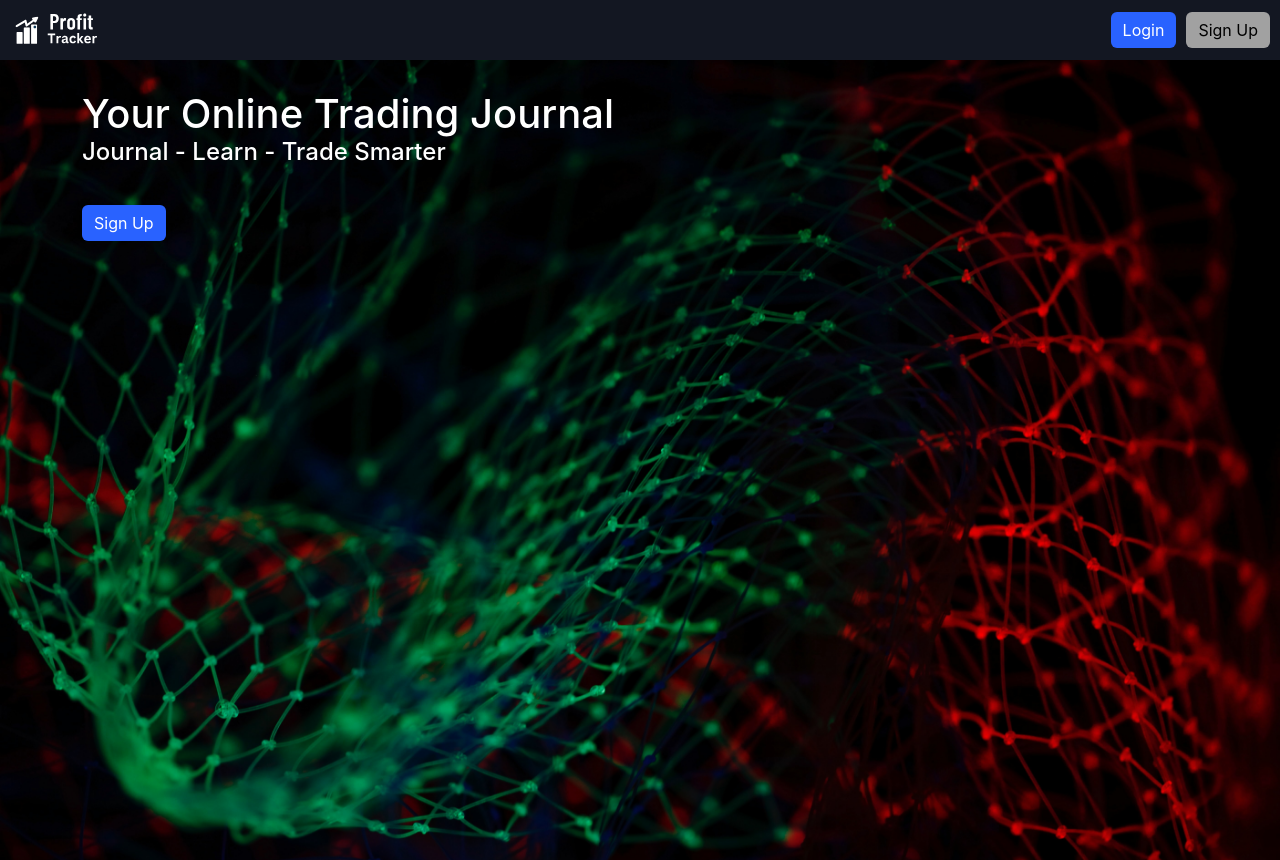
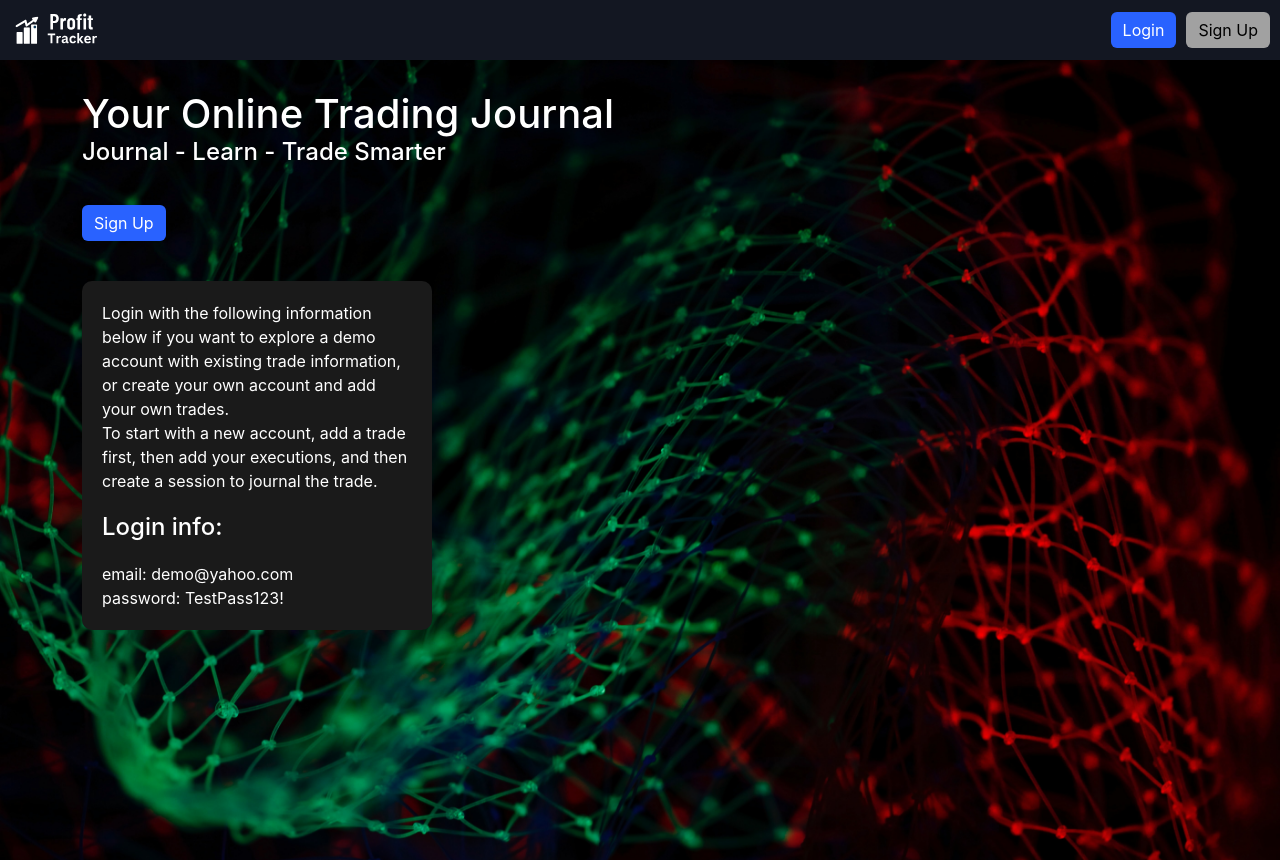
Before and after one commit to sfladager/profit-tracker-new, a React (Create React App) app in the folder client/: page / in a window 1280 px wide. Built offline with nearby package versions, Linux system fonts and the light colour scheme.

Commit message:
added login instructions and change login info

```diff
--- a/client/src/components/pages/Home.js
+++ b/client/src/components/pages/Home.js
@@ -21,6 +21,13 @@
               <Button className="button-blue" variant="primary">Sign Up</Button>
             </Link>
           </div>
+          <div className="login-instructions">
+            <p>Login with the following information below if you want to explore a demo account with existing trade information, or create your own account and add your own trades.</p>
+            <p>To start with a new account, add a trade first, then add your executions, and then create a session to journal the trade.</p>
+            <h2>Login info:</h2>
+            <p>email: demo@yahoo.com</p>
+            <p>password: TestPass123!</p>
+          </div>
         </div>
 
       </Container>
--- a/client/src/styles/main.scss
+++ b/client/src/styles/main.scss
@@ -167,6 +167,17 @@
   }
   .hero-title, .hero-btn {
     padding-top: 30px;
+  }
+  .login-instructions {
+    margin-top: 40px;
+    padding: 20px;
+    max-width: 350px;
+    background-color: darken(#fff, 90%);
+    border-radius: 10px;
+    h2 {
+      margin: 20px 0;
+      font-size: 1.5rem;
+    }
   }
 
 }
```
Also changed, not shown: 1 other file (tests, documents, lock files or other folders).
